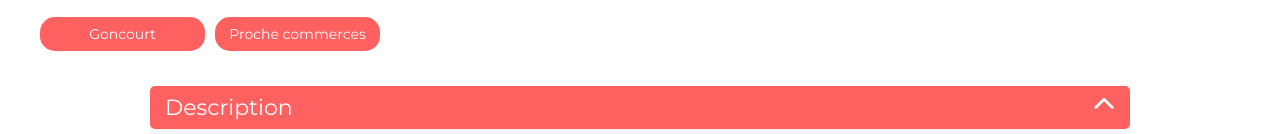
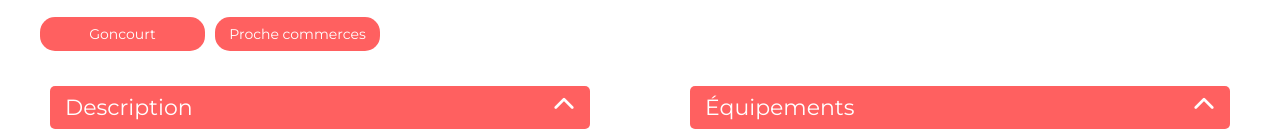
Before and after one commit to Adrienbrl/Kasa, a React (Create React App) app: page /logement/0979876d in a window 1280 px wide. Shown: the part 666-800 px from the top of the page. Built offline with nearby package versions, Linux system fonts and the light colour scheme.

Commit message:
Changement de langue en en fr, optimisation du code scss avec l'ajout de mixins, variables et placeholders

```diff
--- a/public/index.html
+++ b/public/index.html
@@ -1,5 +1,5 @@
 <!DOCTYPE html>
-<html lang="en">
+<html lang="fr">
   <head>
     <meta charset="utf-8" />
     <link rel="icon" href="%PUBLIC_URL%/favicon.ico" />
@@ -7,23 +7,8 @@
     <meta name="theme-color" content="#000000" />
     <meta
       name="description"
-      content="Web site created using create-react-app"
+      content="Kasa, l'application web de location immobilière"
     />
-    <link rel="apple-touch-icon" href="%PUBLIC_URL%/logo192.png" />
-    <!--
-      manifest.json provides metadata used when your web app is installed on a
-      user's mobile device or desktop. See https://developers.google.com/web/fundamentals/web-app-manifest/
-    -->
-    <link rel="manifest" href="%PUBLIC_URL%/manifest.json" />
-    <!--
-      Notice the use of %PUBLIC_URL% in the tags above.
-      It will be replaced with the URL of the `public` folder during the build.
-      Only files inside the `public` folder can be referenced from the HTML.
-
-      Unlike "/favicon.ico" or "favicon.ico", "%PUBLIC_URL%/favicon.ico" will
-      work correctly both with client-side routing and a non-root public URL.
-      Learn how to configure a non-root public URL by running `npm run build`.
-    -->
     <title>Kasa</title>
     <script
       src="https://kit.fontawesome.com/f3113c6473.js"
@@ -33,15 +18,5 @@
   <body>
     <noscript>You need to enable JavaScript to run this app.</noscript>
     <div id="root"></div>
-    <!--
-      This HTML file is a template.
-      If you open it directly in the browser, you will see an empty page.
-
-      You can add webfonts, meta tags, or analytics to this file.
-      The build step will place the bundled scripts into the <body> tag.
-
-      To begin the development, run `npm start` or `yarn start`.
-      To create a production bundle, use `npm run build` or `yarn build`.
-    -->
   </body>
 </html>
--- a/src/components/Collapse/Collapse.jsx
+++ b/src/components/Collapse/Collapse.jsx
@@ -1,13 +1,23 @@
-import React from "react";
+import React, { useState } from "react";
 import "./Collapse.scss";
 
 function Collapse(props) {
+  const [openIndex, setOpenIndex] = useState(false);
+
+  const handleClick = () => {
+    setOpenIndex(!openIndex);
+  };
+
   return (
     <div className="collapse">
-      <h3 onClick={props.onClick}>
-        {props.titre} <i id={props.id} className="fa-solid fa-chevron-up"></i>
+      <h3 onClick={() => handleClick()}>
+        {props.titre}
+        <i
+          id={openIndex ? "arrow" : null}
+          className="fa-solid fa-chevron-up"
+        ></i>
       </h3>
-      <p className={props.pClassName}>{props.description}</p>
+      <p className={openIndex ? null : "hidden"}>{props.description}</p>
     </div>
   );
 }
--- a/src/components/Collapse/Collapse.scss
+++ b/src/components/Collapse/Collapse.scss
@@ -7,7 +7,6 @@ $couleur-txt-p: #ff6060;
     margin-top: 25px;
     padding: 5px 0 0 0;
     cursor: pointer;
-    margin-inline: 150px;
 
     h3 {
         background-color: $couleur-background-h3;
--- a/src/pages/About/About.jsx
+++ b/src/pages/About/About.jsx
@@ -1,8 +1,8 @@
-import React, { useState } from "react";
 import Header from "../../components/Header/Header";
 import Footer from "../../components/Footer/Footer";
 import Banner from "../../components/Banner/Banner";
 import Collapse from "../../components/Collapse/Collapse";
+import "./About.scss";
 function About(props) {
   const infoCollapse = [
     {
@@ -27,28 +27,15 @@ function About(props) {
     },
   ];
 
-  const [openIndex, setOpenIndex] = useState(null);
-
-  const handleClick = (index) => {
-    setOpenIndex(openIndex === index ? null : index);
-  };
-
   return (
-    <div>
+    <div className="about">
       <Header />
       <Banner
         imageSrc="../../assets/images/banner-about.png"
         bannerAlt="banner about"
       />
       {infoCollapse.map((e, index) => (
-        <Collapse
-          key={index}
-          titre={e.titre}
-          description={e.description}
-          id={openIndex === index ? "arrow" : null}
-          pClassName={openIndex !== index ? "hidden" : null}
-          onClick={() => handleClick(index)}
-        />
+        <Collapse key={index} titre={e.titre} description={e.description} />
       ))}
       <Footer />
     </div>
--- /dev/null
+++ b/src/pages/About/About.scss
@@ -0,0 +1,5 @@
+.about {
+    .collapse {
+        margin-inline: 150px;
+    }
+}
--- a/src/pages/Logements/Logements.jsx
+++ b/src/pages/Logements/Logements.jsx
@@ -28,18 +28,6 @@ function Logements(props) {
     } else {
       setActiveImg(activeImg + 1);
     }
-  };
-
-  const [collapseStates, setCollapseStates] = useState({
-    description: false,
-    equipments: false,
-  });
-
-  const openCollapse = (collapseId) => {
-    setCollapseStates((prevState) => ({
-      ...prevState,
-      [collapseId]: !prevState[collapseId],
-    }));
   };
 
   if (!logement) {
@@ -103,17 +91,8 @@ function Logements(props) {
         </div>
       </div>
       <div className="logement-collapse">
+        <Collapse titre="Description" description={logement.description} />
         <Collapse
-          id={collapseStates.description ? "arrow" : null}
-          pClassName={collapseStates.description ? "hidden" : null}
-          onClick={() => openCollapse("description")}
-          titre="Description"
-          description={logement.description}
-        />
-        <Collapse
-          id={collapseStates.equipments ? "arrow" : null}
-          pClassName={collapseStates.equipments ? "hidden" : null}
-          onClick={() => openCollapse("equipments")}
           titre="Équipements"
           description={logement.equipments.map((e, index) => (
             <p key={index}>{e}</p>
--- a/src/pages/Logements/Logements.scss
+++ b/src/pages/Logements/Logements.scss
@@ -1,3 +1,23 @@
+$couleur-chevron-carrousel: #fff;
+$couleur-span-carrousel: #fff;
+$couleur-titre-logement: #ff6060;
+$couleur-tag-logement: #ff6060;
+$couleur-tag-txt: #fff;
+$couleur-nom-auteur: #ff6060;
+$couleur-star-vide: #e3e3e3;
+$couleur-star-remplie: #ff6060;
+
+%position {
+    position: absolute;
+    z-index: 2;
+}
+
+@mixin position-span ($x : 50%, $y: 5%) {
+    left: $x;
+    bottom: $y;
+    transform: translate(-$x, -$y);
+}
+
 .logement-banner {
     margin-inline: 40px;
     height: 415px;
@@ -17,10 +37,9 @@
     }
 
     i {
-        position: absolute;
-        z-index: 2;
+        @extend %position;
         font-size: 120px;
-        color: #ffffff;
+        color: $couleur-chevron-carrousel;
         top: 50%;
         transform: translateY(-50%);
     }
@@ -34,12 +53,9 @@
     }
 
     span {
-        position: absolute;
-        z-index: 2;
-        bottom: 5%;
-        left: 50%;
-        transform: translate(-50%, -5%);
-        color: #fff;
+        @extend %position;
+        @include position-span;
+        color: $couleur-span-carrousel;
     }
 }
 
@@ -57,7 +73,7 @@
 }
 
 .logement-titre-loca {
-    color: #ff6060;
+    color: $couleur-titre-logement;
 
     h3 {
         font-size: 36px;
@@ -74,9 +90,9 @@
     margin: 15px 0 5px;
 
     .tag {
-         background: #ff6060;
+         background: $couleur-tag-logement;
          border-radius: 15px;
-         color: #fff;
+         color: $couleur-tag-txt;
          font-size: 14px;
          margin-right: 10px;
          padding: 8px;
@@ -90,8 +106,8 @@
 
 .auteur {
 
+    display: flex;
     align-items: center;
-    display: flex;
 
     img {
          border-radius: 50%;
@@ -99,7 +115,7 @@
     }
 
     p {
-        color: #ff6060;
+        color: $couleur-nom-auteur;
         font-size: 18px;
         text-align: right;
         width: 90px;
@@ -115,13 +131,22 @@
         margin-top: 10px;
 
         i {
-            color: #e3e3e3;
+            color: $couleur-star-vide;
             margin: 3px;
         }
 
         i.color {
-            color: #ff6060;
+            color: $couleur-star-remplie;
             margin: 3px;
         }
     }
 }
+
+.logement-collapse {
+    display: flex;
+
+    .collapse {
+        width: 50%;
+        margin-inline: 50px;
+    }
+}
```
Also changed, not shown: 1 other file (tests, documents, lock files or other folders).
